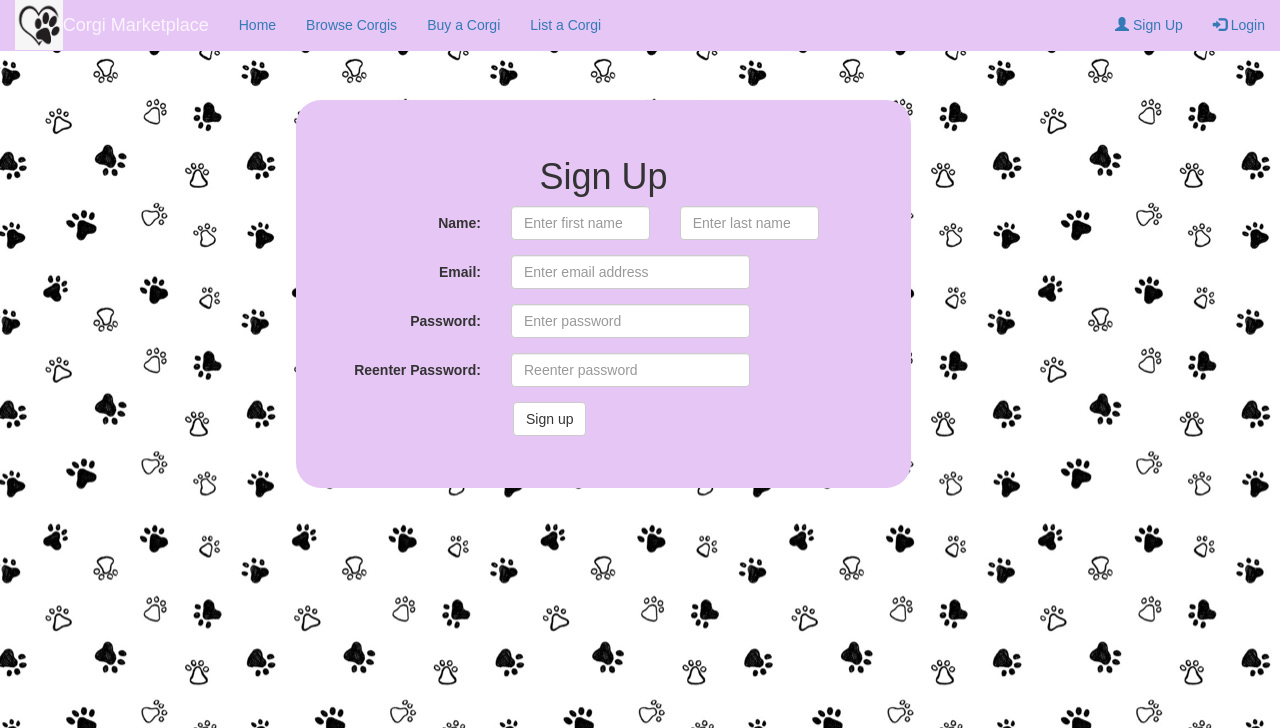
After one commit to calvinmclean/CSC346Project2, a Django app: page /sign_up/ in a window 1280 px wide. The commit adds this page. Shown: the top 728 px of the page. Run offline with Django 3.2, Linux system fonts and the light colour scheme; some libraries are stand-ins or nearby versions.

Commit message:
Added form for signing up

```diff
--- a/corgi_store/static/style.css
+++ b/corgi_store/static/style.css
@@ -210,3 +210,27 @@ img
 	margin-left: 5%;
 	height = 1000px;
 }
+
+.login-box
+{
+	background-color:#E6C6F5;
+        padding-top: 3%;
+	padding-bottom: 3%;
+	margin-left: 25%;
+	width: 40%;
+	float: left;
+	border-radius: 25px;
+	text-align: center;
+}
+
+.sign-up-box
+{
+	background-color:#E6C6F5;
+        padding-top: 3%;
+	padding-bottom: 3%;
+	margin-left: 20%;
+	width: 50%;
+	float: left;
+	border-radius: 25px;
+	text-align: center;
+}
--- a/corgi_store/templates/base.html
+++ b/corgi_store/templates/base.html
@@ -24,7 +24,7 @@
     </ul>
 
     <ul class="nav navbar-nav navbar-right">
-      <li><a href="#"><span class="glyphicon glyphicon-user"></span> Sign Up</a></li>
+      <li><a href="{% url 'sign_up' %}"><span class="glyphicon glyphicon-user"></span> Sign Up</a></li>
       <li><a href="{% url 'login' %}"><span class="glyphicon glyphicon-log-in"></span> Login</a></li>
     </ul>
   </div>
--- /dev/null
+++ b/corgi_store/templates/sign_up.html
@@ -0,0 +1,48 @@
+{% extends 'base.html' %}
+
+{% block content %}
+<div id="page" class="page">
+	<div class="home">
+		<div class="sign-up-box">
+      		<h1>Sign Up</h1>
+      		<form method="post" class="form-horizontal">
+		  		<div class="form-group">
+					<label class="control-label col-sm-4" for="name">Name:</label>
+					<div class="row">
+						<div class="col-sm-3">
+						  <input name="first-name" class="form-control" placeholder="Enter first name" required>
+						</div>
+						<div class="col-sm-3">
+							<input name="last-name" class="form-control" placeholder="Enter last name" required>
+						</div>
+					</div>
+				</div>
+  				<div class="form-group">
+    				<label class="control-label col-sm-4" for="name">Email:</label>
+    				<div class="col-sm-5">
+      					<input type = "email" name="email" class="form-control" id="email" placeholder="Enter email address" required>
+    				</div>
+  				</div>
+  				<div class="form-group">
+    				<label class="control-label col-sm-4" for="password1">Password:</label>
+    				<div class="col-sm-5">
+      					<input type = "password" name="password1" class="form-control" id="password1" placeholder="Enter password" required>
+    				</div>
+  				</div>
+  				<div class="form-group">
+    				<label class="control-label col-sm-4" for="password2">Reenter Password:</label>
+    				<div class="col-sm-5">
+      					<input type = "password" name="password2" class="form-control" id="password2" placeholder="Reenter password" required>
+    				</div>
+  				</div>
+  				<div class="form-group">
+    				<div class="col-sm-offset-3 col-sm-4">
+      					<button type="submit" class="btn btn-default">Sign up</button>
+    				</div>
+  				</div>
+     		 </form>
+		</div>
+	</div>
+</div>
+
+{% endblock %}
--- a/corgi_store/urls.py
+++ b/corgi_store/urls.py
@@ -9,6 +9,7 @@ urlpatterns = [
     path('corgi/buy/', views.buy_corgi, name='buy_corgi'),
     path('list_corgi/', views.list_corgi, name='list_corgi'),
     path('add_corgi/', views.add_corgi, name='add_corgi'),
+    path('sign_up/', views.sign_up, name='sign_up'),
 ]
 
 # TODO: change buy_corgi to sale_corgis
--- a/corgi_store/views.py
+++ b/corgi_store/views.py
@@ -38,3 +38,6 @@ def add_corgi(request):
     )
     return HttpResponse("Successfully added Corgi\n{}\n".format(corgi))
     # curl --data "name=spooky&age=3&gender=M&coloring=sable&location=tucson&description=cool&price=69000" http://127.0.0.1:8000/create_corgi/
+
+def sign_up(request):
+    return render(request, 'sign_up.html')
```
Also changed, not shown: corgi_store/templates/list_corgi.html (+12 -0 lines), corgi_store/templates/registration/login.html (+11 -7 lines), db.sqlite3 (added).
